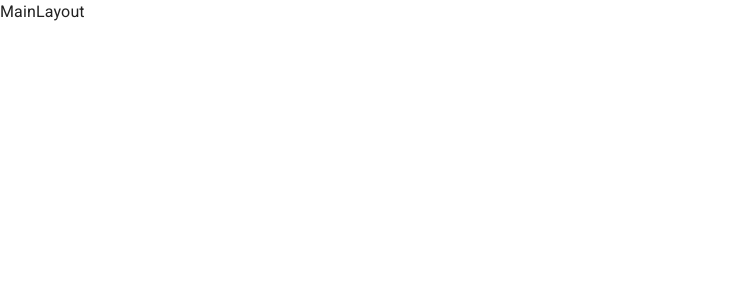
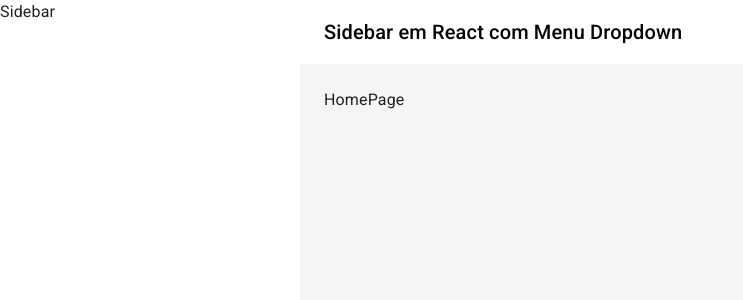
Before and after one commit to JacketOfSeville/reactapp, a React (Create React App) app: page / in a window 1280 px wide. Shown: the top 300 px of the page, without its empty margins (0-743 px from the left). Built offline with nearby package versions, Linux system fonts and the light colour scheme.

Commit message:
Progresso na estrutura

```diff
--- a/src/App.tsx
+++ b/src/App.tsx
@@ -1,12 +1,13 @@
 import { BrowserRouter, Routes, Route } from "react-router-dom";
 import MainLayout from "./components/layout/MainLayout";
+import HomePage from "./pages/home/HomePage";
 
 function App() {
   return (
     <BrowserRouter>
       <Routes>
         <Route path="/" element={<MainLayout />}>
-
+          <Route index element={<HomePage />} />
         </Route>
       </Routes>
     </BrowserRouter>
--- a/src/components/common/Topbar.tsx
+++ b/src/components/common/Topbar.tsx
@@ -1,10 +1,25 @@
-import React from 'react'
+import { AppBar, Toolbar, Typography } from "@mui/material"
+import sizeConfigs from "../../configs/sizeConfigs"
+import colorConfigs from "../../configs/colorConfigs"
 
-type Props = {}
-
-const Topbar = (props: Props) => {
+const Topbar = () => {
   return (
-    <div>Topbar</div>
+    <AppBar
+      position="fixed"
+      sx={{
+        width: `calc(100% - ${sizeConfigs.sidebar.width})`,
+        ml: sizeConfigs.sidebar.width,
+        boxShadow: "unset",
+        backgroundColor: colorConfigs.topbar.bg,
+        color: colorConfigs.topbar.color
+      }}
+    >
+      <Toolbar>
+        <Typography variant="h6">
+          Sidebar em React com Menu Dropdown
+        </Typography>
+      </Toolbar>
+    </AppBar>
   )
 }
 
--- a/src/components/layout/MainLayout.tsx
+++ b/src/components/layout/MainLayout.tsx
@@ -1,10 +1,37 @@
-import React from 'react'
+import { Box, Toolbar } from "@mui/material"
+import Topbar from "../common/Topbar"
+import sizeConfigs from "../../configs/sizeConfigs"
+import Sidebar from "../common/Sidebar"
+import colorConfigs from "../../configs/colorConfigs"
+import { Outlet } from "react-router-dom"
 
-type Props = {}
-
-const MainLayout = (props: Props) => {
+const MainLayout = () => {
   return (
-    <div>MainLayout</div>
+    <Box sx={{ display: "flex" }}>
+      <Topbar />
+      <Box
+        component="nav"
+        sx={{
+          width: sizeConfigs.sidebar.width,
+          flexShrink: 0
+        }}
+      >
+        <Sidebar />
+      </Box>
+      <Box
+        component="main"
+        sx={{
+          flexGrow: 1,
+          p: 3,
+          width: `calc(100% - ${sizeConfigs.sidebar.width})`,
+          minHeight: "100vh",
+          backgroundColor: colorConfigs.mainBg
+        }}
+      >
+        <Toolbar />
+        <Outlet />
+      </Box>
+    </Box>
   )
 }
 
--- a/src/configs/colorConfigs.ts
+++ b/src/configs/colorConfigs.ts
@@ -7,6 +7,10 @@ const colorConfigs = {
         hoverBg: "#1e293a",
         activeBg: "#1e253a"
     },
+    topbar: {
+        bg: "#ffffff",
+        color: "#000000"
+    },
     mainBg: colors.grey["100"]
 }
 export default colorConfigs
```
